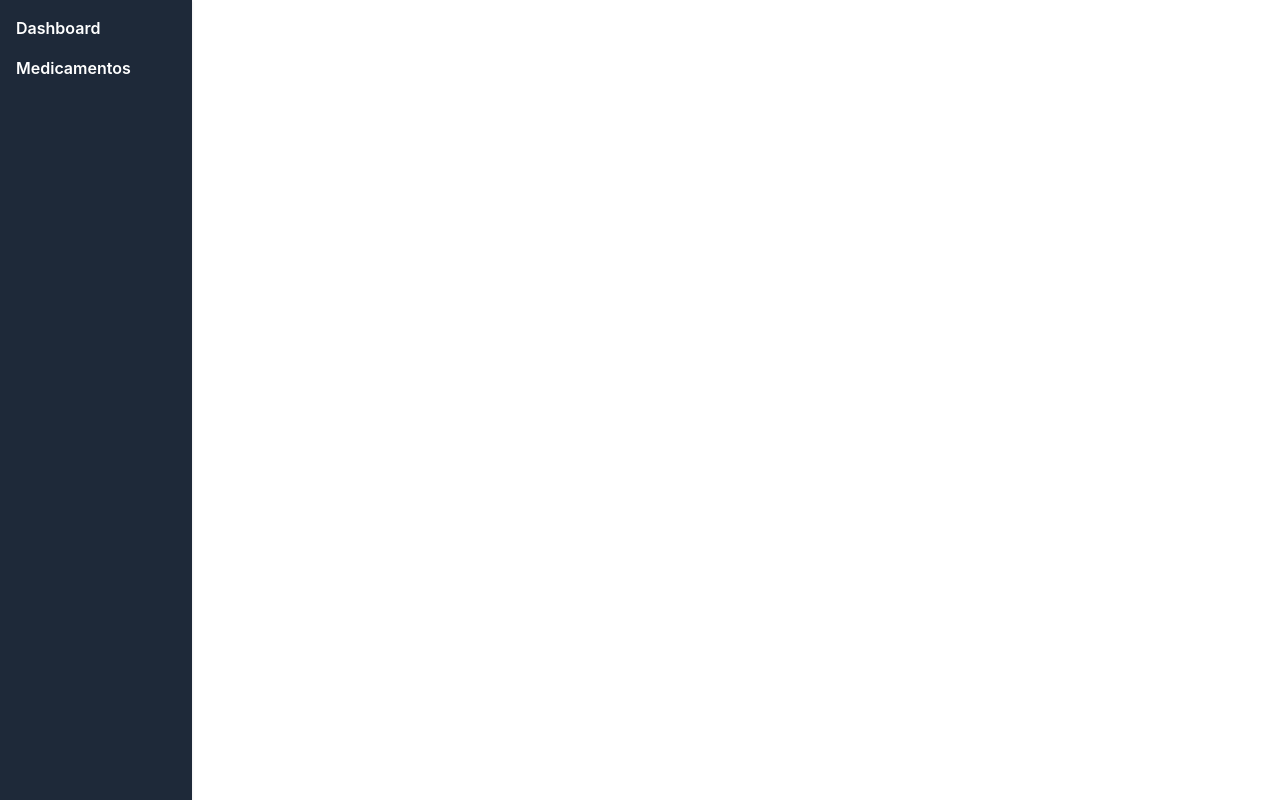
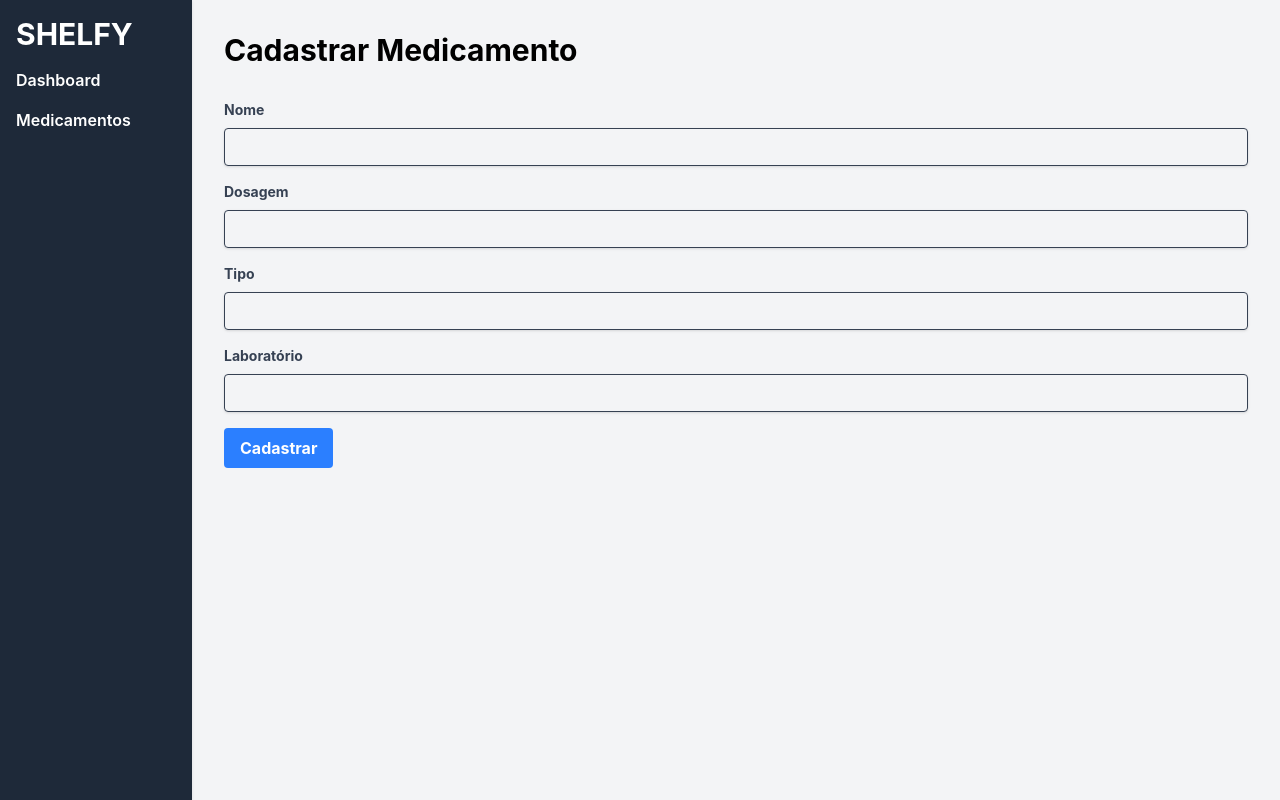
Before and after one commit to arturdevsh/controle-validades, a React (Vite) app in the folder frontend/: page /medicamentos/cadastrar in a window 1280 px wide. Built offline with nearby package versions, Linux system fonts and the light colour scheme.

Commit message:
feat: página de cadastro de medicamentos

```diff
--- a/frontend/src/App.tsx
+++ b/frontend/src/App.tsx
@@ -1,35 +1,61 @@
 import { useState } from 'react'
 import { BrowserRouter as Router, Route, Routes, Link } from 'react-router-dom'
-import { Menu } from 'lucide-react'
 import Dashboard from './pages/Dashboard'
 import Medicamentos from './pages/medicamentos'
+import MedicamentosCadastrar from './pages/MedicamentosCadastrar'
+import MedicamentosListar from './pages/MedicamentosListar'
 
 function App() {
-    const [menuAberto, setMenuAberto] = useState(false)
+    const [submenuMed, setSubmenuMed] = useState(false)
 
     return (
         <Router>
             <div className="flex">
                 {/* sidebar */}
-                <aside className="w-48 min-h-screen bg-gray-800 text-white shadow flex flex-col p-4 gap-4">
+                <aside className="w-48 h-screen fixed bg-gray-800 text-white shadow flex flex-col p-4 gap-4">
+                    <h1 className="text-3xl font-bold ">SHELFY</h1>
                     <Link to="/" className="font-semibold hover:text-gray-300">
                         Dashboard
                     </Link>
-                    <Link
-                        to="/medicamentos"
-                        className="font-semibold hover:text-gray-300"
+                    <button
+                        onClick={() => setSubmenuMed(!submenuMed)}
+                        className="font-semibold hover:text-gray-300 flex items-center gap-1"
                     >
                         Medicamentos
-                    </Link>
+                    </button>
+                    {submenuMed && (
+                        <div className="ml-4 flex flex-col gap-2">
+                            <Link
+                                to="/medicamentos/cadastrar"
+                                className="text-sm hover:text-gray-300"
+                            >
+                                Cadastrar
+                            </Link>
+                            <Link
+                                to="/medicamentos/listar"
+                                className="text-sm hover:text-gray-300"
+                            >
+                                Listar
+                            </Link>
+                        </div>
+                    )}
                 </aside>
 
                 {/* conteúdo */}
-                <main className="flex-1">
+                <main className="flex-1 ml-48 min-h-screen">
                     <Routes>
                         <Route path="/" element={<Dashboard />} />
                         <Route
                             path="/medicamentos"
                             element={<Medicamentos />}
+                        />
+                        <Route
+                            path="/medicamentos/cadastrar"
+                            element={<MedicamentosCadastrar />}
+                        />
+                        <Route
+                            path="/medicamentos/listar"
+                            element={<MedicamentosListar />}
                         />
                     </Routes>
                 </main>
--- /dev/null
+++ b/frontend/src/pages/MedicamentosCadastrar.tsx
@@ -0,0 +1,113 @@
+import { useState, useEffect } from 'react'
+
+function MedicamentosCadastrar() {
+    const [nome, setNome] = useState('')
+    const [dosagem, setDosagem] = useState('')
+    const [tipo, setTipo] = useState('')
+    const [laboratorio_id, setLaboratorio_id] = useState('')
+
+    const handleSubmit = (e: React.FormEvent) => {
+        e.preventDefault()
+        // Lógica para cadastrar o medicamento
+        fetch('http://localhost:3000/medicamentos', {
+            method: 'POST',
+            headers: {
+                'Content-Type': 'application/json',
+            },
+            body: JSON.stringify({
+                nome,
+                dosagem,
+                tipo,
+                laboratorio_id: Number(laboratorio_id),
+            }),
+        })
+            .then((res) => res.json())
+            .then((data) => {
+                console.log('Medicamento cadastrado:', data)
+                // Limpar o formulário após o cadastro
+                setNome('')
+                setDosagem('')
+                setTipo('')
+                setLaboratorio_id('')
+            })
+            .catch((error) => {
+                console.error('Erro ao cadastrar medicamento:', error)
+            })
+    }
+
+    return (
+        <div className="min-h-screen bg-gray-100 p-8">
+            <h1 className="text-3xl font-bold mb-8">Cadastrar Medicamento</h1>
+            <form onSubmit={handleSubmit}>
+                <div className="mb-4">
+                    <label
+                        className="block text-gray-700 text-sm font-bold mb-2"
+                        htmlFor="nome"
+                    >
+                        Nome
+                    </label>
+                    <input
+                        id="nome"
+                        type="text"
+                        value={nome}
+                        onChange={(e) => setNome(e.target.value)}
+                        className="shadow appearance-none border rounded w-full py-2 px-3 text-gray-700 leading-tight focus:outline-none focus:shadow-outline"
+                    />
+                </div>
+                <div className="mb-4">
+                    <label
+                        className="block text-gray-700 text-sm font-bold mb-2"
+                        htmlFor="dosagem"
+                    >
+                        Dosagem
+                    </label>
+                    <input
+                        id="dosagem"
+                        type="text"
+                        value={dosagem}
+                        onChange={(e) => setDosagem(e.target.value)}
+                        className="shadow appearance-none border rounded w-full py-2 px-3 text-gray-700 leading-tight focus:outline-none focus:shadow-outline"
+                    />
+                </div>
+                <div className="mb-4">
+                    <label
+                        className="block text-gray-700 text-sm font-bold mb-2"
+                        htmlFor="tipo"
+                    >
+                        Tipo
+                    </label>
+                    <input
+                        id="tipo"
+                        type="text"
+                        value={tipo}
+                        onChange={(e) => setTipo(e.target.value)}
+                        className="shadow appearance-none border rounded w-full py-2 px-3 text-gray-700 leading-tight focus:outline-none focus:shadow-outline"
+                    />
+                </div>
+                <div className="mb-4">
+                    <label
+                        className="block text-gray-700 text-sm font-bold mb-2"
+                        htmlFor="laboratorio_id"
+                    >
+                        Laboratório
+                    </label>
+                    <input
+                        id="laboratorio_id"
+                        type="text"
+                        value={laboratorio_id}
+                        onChange={(e) => setLaboratorio_id(e.target.value)}
+                        className="shadow appearance-none border rounded w-full py-2 px-3 text-gray-700 leading-tight focus:outline-none focus:shadow-outline"
+                    />
+                </div>
+                <button
+                    type="submit"
+                    className="bg-blue-500 hover:bg-blue-700 text-white font-bold py-2 px-4 rounded focus:outline-none focus:shadow-outline"
+                >
+                    Cadastrar
+                </button>
+            </form>
+        </div>
+    )
+}
+
+export default MedicamentosCadastrar
--- /dev/null
+++ b/frontend/src/pages/MedicamentosListar.tsx
@@ -0,0 +1,9 @@
+function MedicamentosListar() {
+    return (
+        <div className="min-h-screen bg-gray-100 p-8">
+            <h1 className="text-3xl font-bold mb-8">Listar Medicamentos</h1>
+        </div>
+    )
+}
+
+export default MedicamentosListar
```
